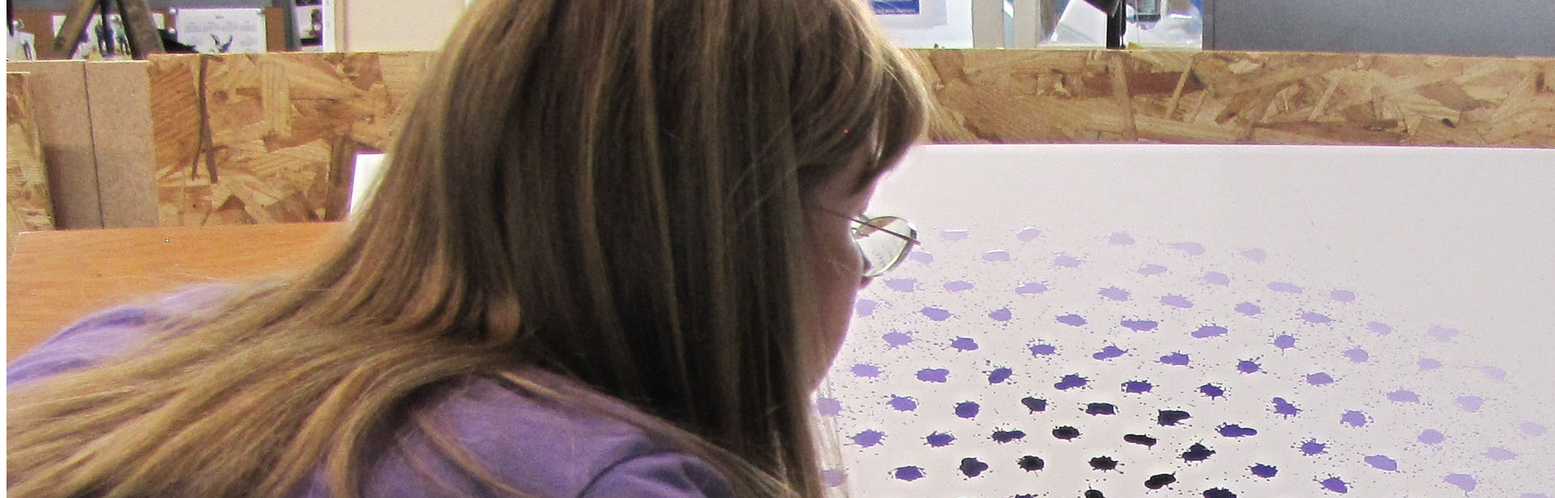
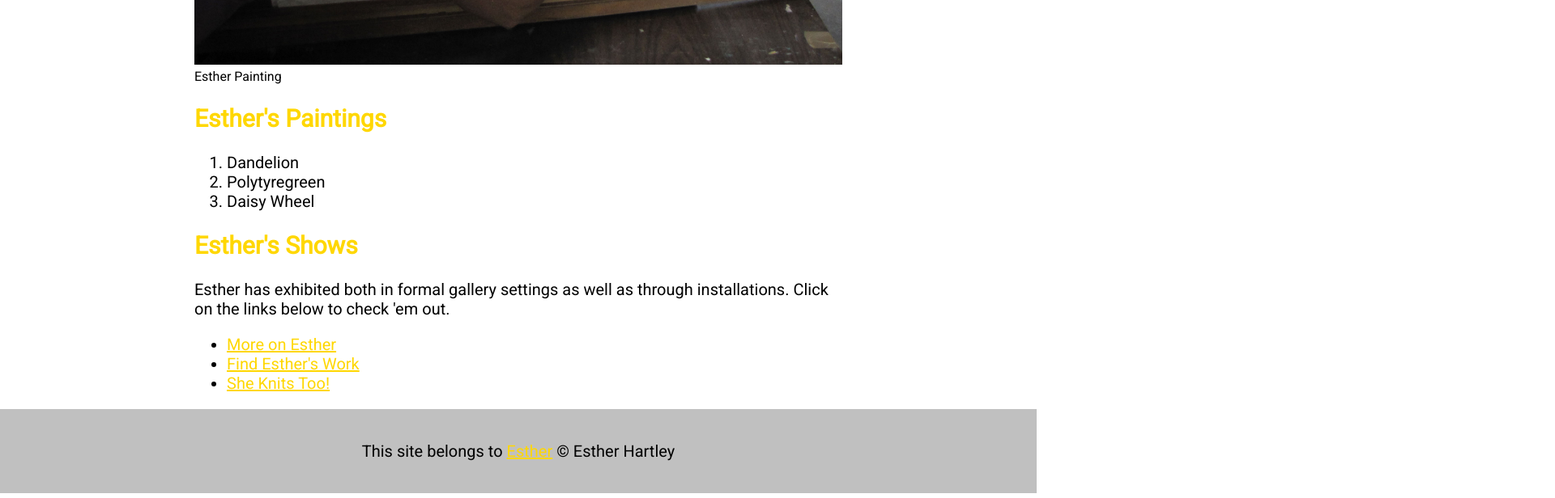
Before and after one commit to neilhartley/Cartoon-Hero, a plain HTML site: page index.html in a window 1280 px wide. Shown: the part 1100-1716 px from the top of the page at 81% size, 1920 px wide, since content can reach past the window. Drawn offline with Linux system fonts and the light colour scheme.

Commit message:
Css complete for Esther's website

```diff
--- /dev/null
+++ b/css/esther.css
@@ -0,0 +1,59 @@
+body {
+	margin: 0px;font-family: 'Roboto', sans-serif;
+	font-size: 20px;
+}
+
+header {
+	background-color: silver;
+	text-align: center;
+	padding-top: 25px;
+	padding-bottom: 25px;
+}
+
+header h1{
+	color: gold;
+	font-size: 40px;
+}
+
+header img{
+	border-radius: 160px;
+	width: 300px;
+	border: 10px solid goldenrod;
+}
+
+main{
+	max-width: 800px;
+	margin: 0 auto;
+	padding: 0 20px;
+}
+
+main img{
+	max-width: 100%;
+}
+
+h2 {
+	font-size: 30px;
+	color: gold;
+}
+
+a{
+	color: gold;
+}
+a:hover{
+	color: silver;
+}
+
+footer{
+	text-align: center;
+	background-color: silver;
+	padding: 20px;
+}
+
+footer a:hover{
+	background-color: gold;
+}
+
+p.caption{
+	margin-top: 0px;
+	font-size: 16px;
+}
--- a/index.html
+++ b/index.html
@@ -9,7 +9,10 @@
 	<!-- How to add a favicon -->
 
 	<link rel="icon" href="img/octopus.jpg">
-
+	<link rel="preconnect" href="https://fonts.googleapis.com">
+	<link rel="preconnect" href="https://fonts.gstatic.com" crossorigin>
+	<link href="https://fonts.googleapis.com/css2?family=Roboto&display=swap" rel="stylesheet">
+	<link rel="stylesheet" href="css/esther.css">
 </head>
 <body>
 
@@ -28,7 +31,7 @@
 		<h2>About Esther</h2>
 		<p>Esther is most wonderful octupus in the world. She paints, bakes and makes me giggle. I know she loves me too.</p>
 		<img src="img/EstherStudyingPainting.jpg">
-		<p>Esther Painting</p>
+		<p class="caption">Esther Painting</p>
 
 		<!-- Esther's Paintings -->
 
@@ -54,7 +57,7 @@
 
 	<footer>
 
-		<p>This site belongs to <a target="_blank" href="https://www.estherhartley.com">Esther</a>. &copy; Esther Hartley</p>
+		<p>This site belongs to <a target="_blank" href="https://www.estherhartley.com">Esther</a> &copy; Esther Hartley</p>
 
 	</footer>
 
```
